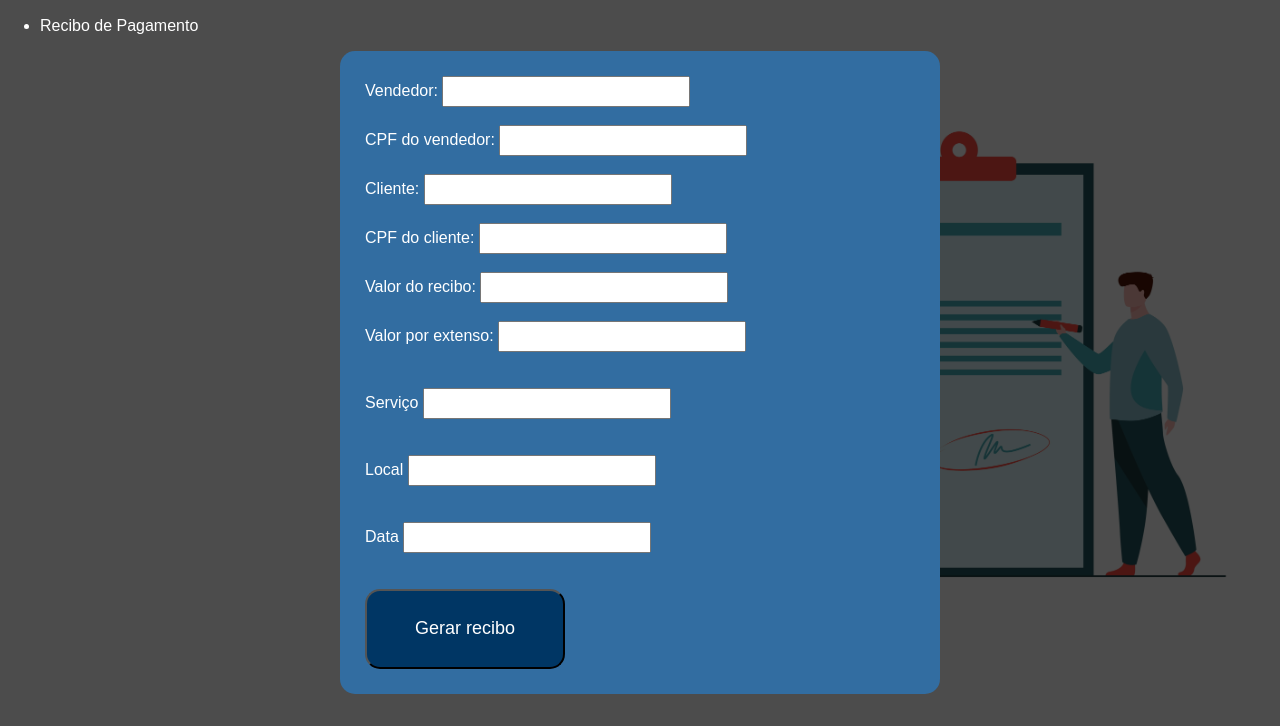
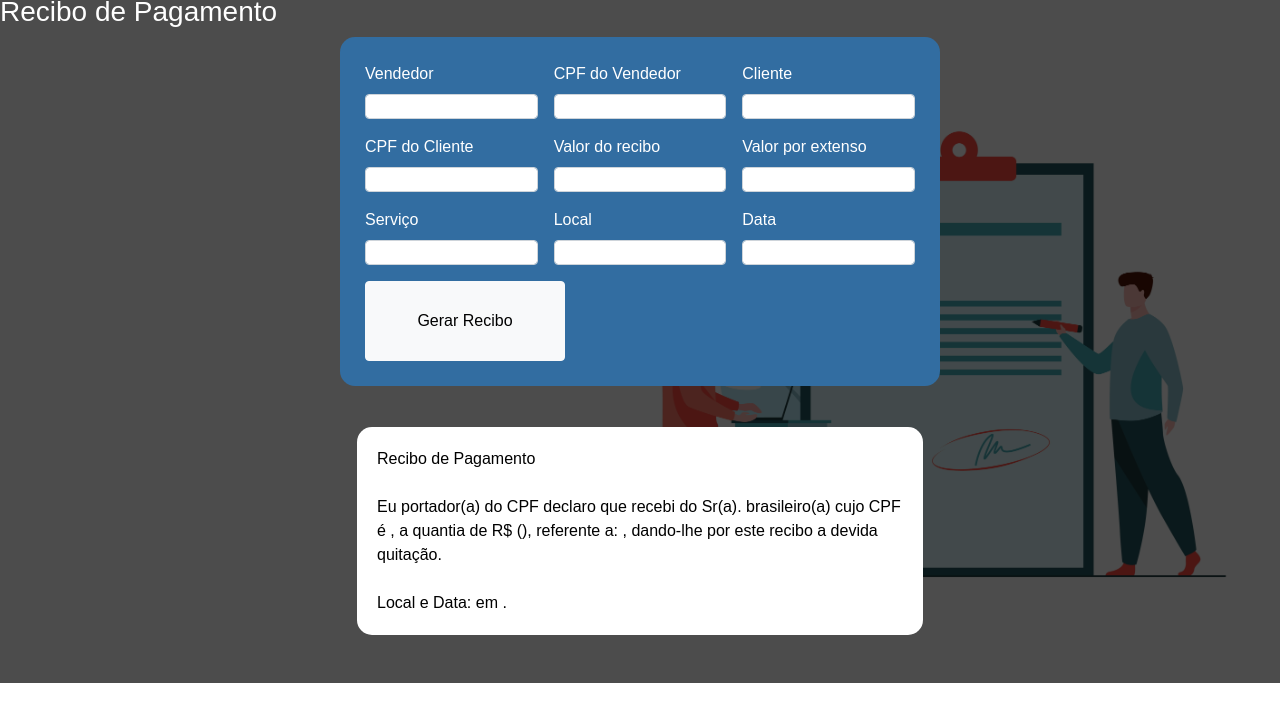
Before and after one commit to ICEI-PUC-Minas-PMV-ADS/pmv-ads-2021-2-e1-proj-web-t3-geracao_documentos, a plain HTML site: page etapa4/pag-financeiro.html in a window 1280 px wide. Shown: the part 126-852 px from the top of the page. After the commit the page ends 809 px from the top, so only its background shows below. Drawn offline with nearby package versions, Linux system fonts and the light colour scheme.

Commit message:
Update pag-financeiro.html

```diff
--- a/etapa4/pag-financeiro.html
+++ b/etapa4/pag-financeiro.html
@@ -7,6 +7,8 @@
    <meta name="viewport" content="width=device-width, initial-scale=1.0">
    <title>Pesquisar Documento</title>
    <link rel="stylesheet" href="style.css">
+   <link href="https://cdn.jsdelivr.net/npm/bootstrap@5.1.3/dist/css/bootstrap.min.css" rel="stylesheet"
+      integrity="sha384-1BmE4kWBq78iYhFldvKuhfTAU6auU8tT94WrHftjDbrCEXSU1oBoqyl2QvZ6jIW3" crossorigin="anonymous">
    <script src="https://cdnjs.cloudflare.com/ajax/libs/jquery/3.3.1/jquery.min.js"></script>
    <script src="https://cdnjs.cloudflare.com/ajax/libs/jspdf/1.4.1/jspdf.debug.js"></script>
    <script src="https://cdnjs.cloudflare.com/ajax/libs/jspdf-autotable/2.3.4/jspdf.plugin.autotable.min.js"></script>
@@ -17,37 +19,65 @@
       <header class="o-cabecalho">
          <a href="index.html"><img src="img/1 (1).png" alt="imagem_logo"></a>
    </div>
-   <div class="barra-de-pesquisa">
+   <div class="texto-modalidade">
       <h2>Financeiro</h2>
+      <h3>Recibo de Pagamento</h3>
    </div>
-   <aside class="lista">
-      <ul>
-         <li>Recibo de Pagamento</li>
-      </ul>
 
    <div class="forms1">
       <div class="forms2">
-            <label>Vendedor: </label>
-            <input type="text" name="vendedor" id="vendedor"><br><br>
-            <label>CPF do vendedor: </label>
-            <input type="text" name="cpfvendedor" id="cpfvendedor"><br><br>
-            <label>Cliente:</label>
-            <input type="text" name="cliente" id="cliente"><br><br>
-            <label>CPF do cliente:</label>
-            <input type="numver" name="cpfcliente" id="cpfcliente"><br><br>
-            <label>Valor do recibo: </label>
-            <input type="number" name="rs" id="rs"><br><br>
-            <label>Valor por extenso: </label>
-            <input type="text" name="rs_puro" id="rs_puro"><br><br><br>
-            <label>Serviço </label>
-            <input type="text" name="servico" id="servico"><br><br><br>
-            <label>Local </label>
-            <input type="text" name="local" id="local"><br><br><br>
-            <label>Data </label>
-            <input type="text" name="data" id="data"><br><br><br>
-            <div>
-               <button id="getPDF" class="butrecibo">Gerar recibo</button>
+         <form class="row g-3">
+
+            <div class="col-md-4">
+               <label class="form-label">Vendedor</label><br>
+               <input type="text" class="form-control" name="vendedor" id="vendedor">
             </div>
+
+            <div class="col-md-4">
+               <label class="form-label">CPF do Vendedor</label><br>
+               <input type="text" class="form-control" name="cpfvendedor" id="cpfvendedo">
+            </div>
+
+            <div class="col-md-4">
+               <label class="form-label">Cliente</label><br>
+               <input type="text" class="form-control" name="cliente" id="cliente">
+            </div>
+
+            <div class="col-md-4">
+               <label class="form-label">CPF do Cliente</label><br>
+               <input type="text" class="form-control" name="cpfcliente" id="cpfcliente">
+            </div>
+
+            <div class="col-md-4">
+               <label class="form-label">Valor do recibo</label><br>
+               <input type="number" class="form-control" name="rs" id="rs">
+            </div>
+
+            <div class="col-md-4">
+               <label class="form-label">Valor por extenso</label><br>
+               <input type="text" class="form-control" name="rs_puro" id="rs_puro">
+            </div>
+
+            <div class="col-md-4">
+               <label class="form-label">Serviço</label><br>
+               <input type="text" class="form-control" name="servico" id="servico">
+            </div>
+
+            <div class="col-md-4">
+               <label class="form-label">Local</label><br>
+               <input type="text" class="form-control" name="local" id="local">
+            </div>
+
+            <div class="col-md-4">
+               <label class="form-label">Data</label><br>
+               <input type="text" class="form-control" name="data" id="data">
+            </div>
+
+            <div class="col-md-12">
+               <button class="btn btn-light" id="getPDF">Gerar Recibo</button>
+            </div>
+
+         </form>
 
       </div>
    </div>
@@ -55,7 +85,10 @@
    <p class="resultado">
       Recibo de Pagamento<br><br>
 
-         Eu <a id="res_vendedor"></a> portador(a) do CPF <a id="res_cpfvendedor"></a> declaro que recebi do Sr(a). <a id="res_cliente"></a> brasileiro(a) cujo CPF é <a id="res_cpfcliente"></a>, a quantia de R$ <a id="res_rs"></a> (<a id="res_rs_puro"></a>), referente a: <a id="res_servico"></a>, dando-lhe por este recibo a devida quitação.
+      Eu <a id="res_vendedor"></a> portador(a) do CPF <a id="res_cpfvendedor"></a> declaro que recebi do Sr(a).
+      <a id="res_cliente"></a> brasileiro(a) cujo CPF é <a id="res_cpfcliente"></a>, a quantia de R$ <a id="res_rs"></a>
+      (<a id="res_rs_puro"></a>),
+      referente a: <a id="res_servico"></a>, dando-lhe por este recibo a devida quitação.
 
       <br><br>
 
@@ -64,17 +97,17 @@
    <br><br>
 
    <script>
-         $('.forms2 input[name]').each(function(){
+      $('.forms2 input[name]').each(function () {
          let input = $(this)
 
-            $(this).on('input', function(){
+         $(this).on('input', function () {
             let name = input.attr('name')
 
-               let target = $('#res_'+name)
+            let target = $('#res_' + name)
 
             let value = input.val()
 
-               if(input.attr('type') == 'number')
+            if (input.attr('type') == 'number')
                value = value.replace('.', ',');
 
             target.text(value)
@@ -85,10 +118,10 @@
          var doc = new jsPDF();
 
          var specialElementHandlers = {
-                  '#getPDF': function(element, renderer){
+            '#getPDF': function (element, renderer) {
                return true;
             },
-                  'br': function(element, renderer){
+            'br': function (element, renderer) {
                return true;
             }
          };
@@ -101,6 +134,10 @@
          doc.save('Generated.pdf');
       }
    </script>
+
+   <script src="https://cdn.jsdelivr.net/npm/bootstrap@5.1.3/dist/js/bootstrap.bundle.min.js"
+   integrity="sha384-ka7Sk0Gln4gmtz2MlQnikT1wXgYsOg+OMhuP+IlRH9sENBO0LRn5q+8nbTov4+1p"
+   crossorigin="anonymous"></script>
 </body>
 
 </html>
```
Lines whose indentation alone changed are shown as unchanged.
